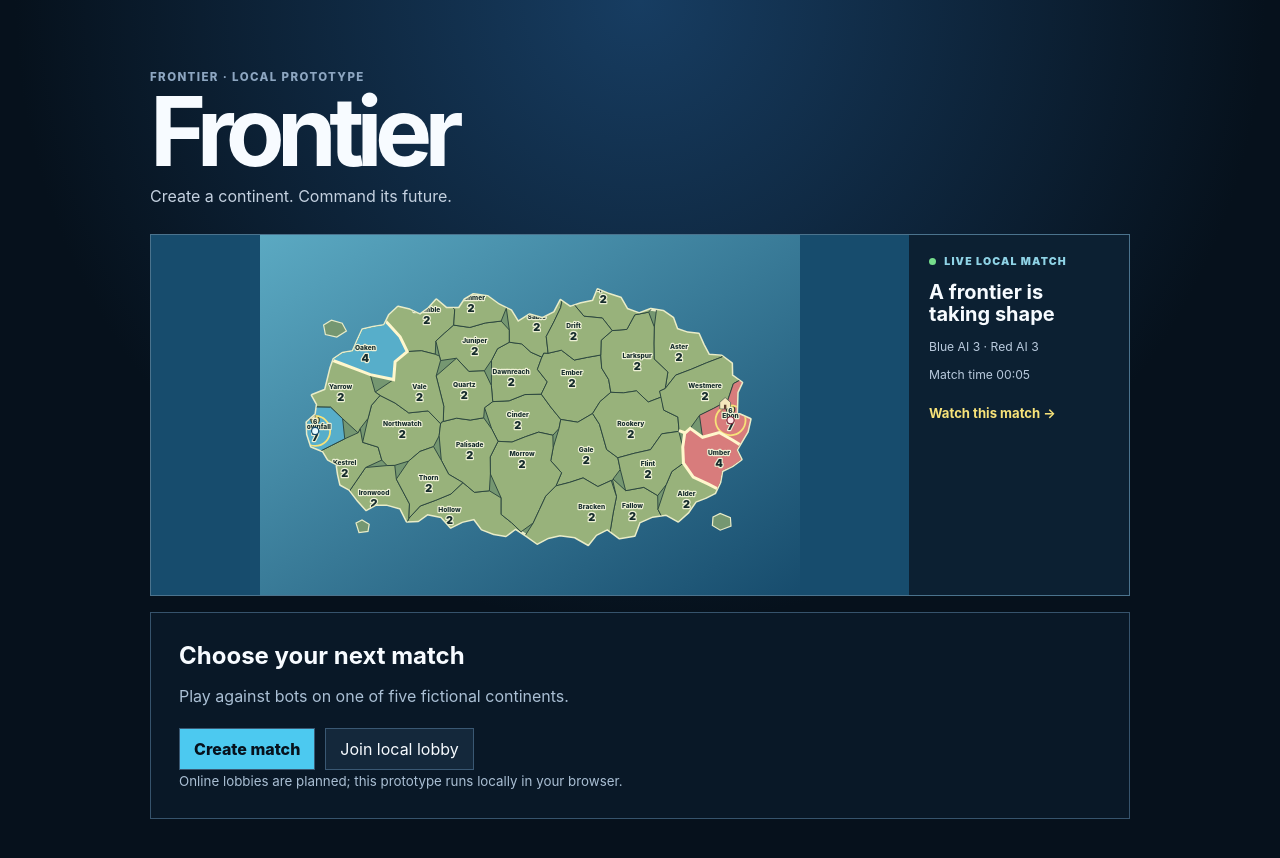
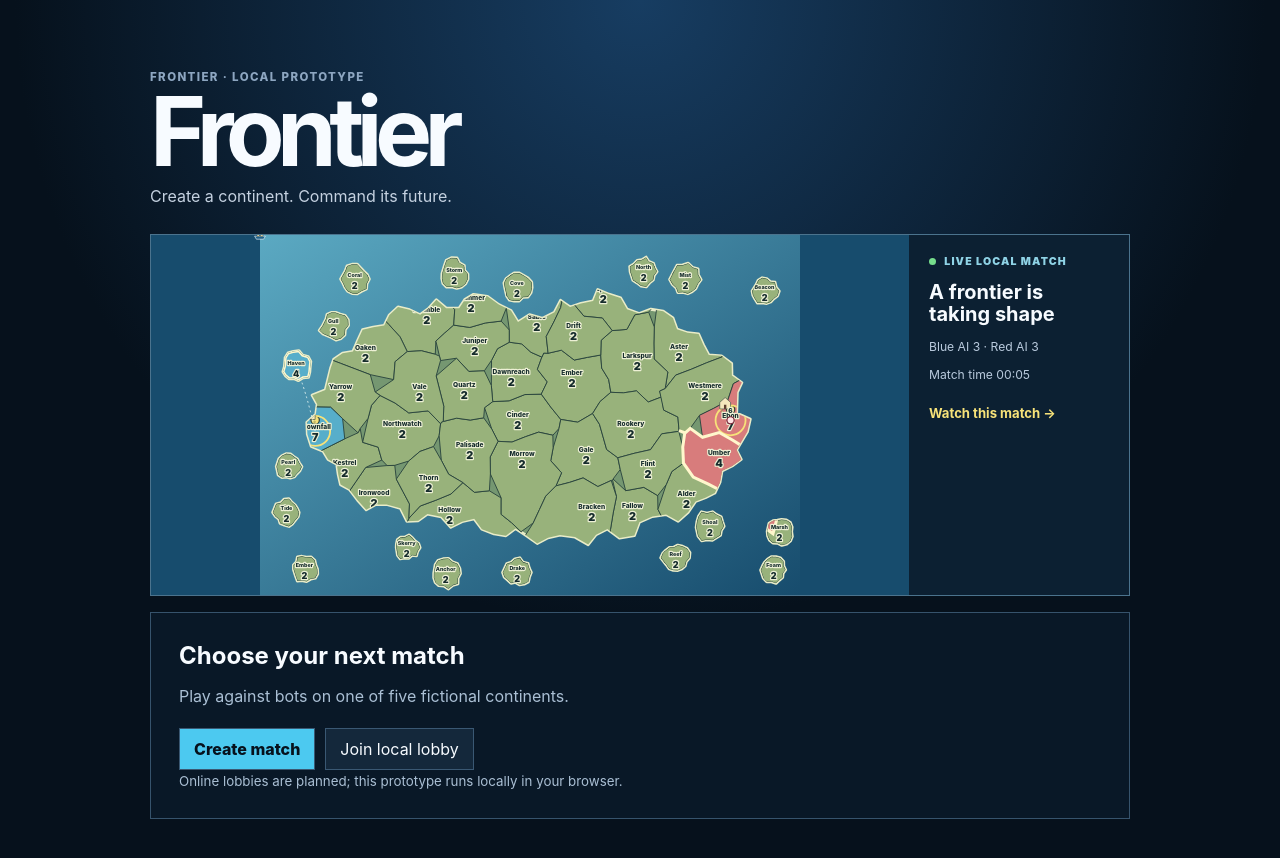
Before and after one commit to carlix-27/frontier, a React (Vite) app: page / in a window 1280 px wide. Shown: the top 858 px of the page. Built offline with nearby package versions, Linux system fonts and the light colour scheme.

Commit message:
feat: generate conquerable islands and maritime invasions
Closes #19

```diff
--- a/src/App.tsx
+++ b/src/App.tsx
@@ -10,7 +10,7 @@ type ActionMode = "expand" | "fortify" | "supply" | "trade";
 type GameSpeed = 1 | 2 | 4;
 
 const descriptions: Record<ActionMode, string> = {
-  expand: "Move half your force across a shared frontier.",
+  expand: "Move your chosen force across a shared frontier or marked sea route.",
   fortify: "Spend 2 units to increase a territory's defence.",
   supply: "Open a route between adjacent friendly territories for faster growth.",
   trade: "Connect two friendly ports. Every delivery brings population and trade credits.",
@@ -144,7 +144,7 @@ export default function App() {
     if (mode === "fortify") { submit({ type: "fortify", player: "human", territory: id }); return; }
     if (!selected) {
       if (game.territories[id].owner !== "human") { setHint("Choose one of your own regions as the origin."); return; }
-      setSelected(id); setAttackUnits(mode === "expand" ? defaultAttackForce(game.territories[id].units) : null); setHint(`Selected ${getTerritory(game.map, id).label}. ${mode === "trade" ? "Choose another friendly port." : mode === "expand" ? "Set your force, then choose a neighbouring region." : "Choose a neighbouring region."}`); return;
+      setSelected(id); setAttackUnits(mode === "expand" ? defaultAttackForce(game.territories[id].units) : null); setHint(`Selected ${getTerritory(game.map, id).label}. ${mode === "trade" ? "Choose another friendly port." : mode === "expand" ? "Set your force, then choose a neighboring province or linked island." : "Choose a neighboring region."}`); return;
     }
     if (mode === "expand") submit({ type: "expand", player: "human", from: selected, to: id, units: attackUnits ?? defaultAttackForce(game.territories[selected].units) });
     else if (mode === "supply") submit({ type: "supply", player: "human", from: selected, to: id });
--- a/src/bots/basicBot.ts
+++ b/src/bots/basicBot.ts
@@ -8,16 +8,19 @@ export function chooseBotCommand(state: GameState, difficulty: BotDifficulty, pl
   const owned = Object.entries(state.territories).filter(([, territory]) => territory.owner === player).map(([id]) => id);
   const attackMargin = difficulty === "easy" ? 5 : difficulty === "normal" ? 3 : 1;
   const supplyThreshold = difficulty === "easy" ? 10 : difficulty === "normal" ? 7 : 5;
-  const options = owned.flatMap((from) => getTerritory(state.map, from).neighbours.map((to) => ({ from, to, target: state.territories[to] })));
+  const options = owned.flatMap((from) => { const territory = getTerritory(state.map, from); return [...territory.neighbours, ...territory.seaNeighbours].map((to) => ({ from, to, target: state.territories[to] })); });
   const buildOrder: BuildingType[] = ["factory", "railway", "housing"];
   const construction = owned.flatMap((territory) => buildOrder.filter((building) => state.tradeCredits[player] >= BUILDING_COSTS[building] && !state.territories[territory].buildings.includes(building)).map((building) => ({ territory, building })))[0];
   if (construction) return { type: "build", player, territory: construction.territory, building: construction.building };
   const trade = owned.flatMap((from) => owned.filter((to) => to !== from).map((to) => ({ from, to }))).find(({ from, to }) => !state.tradeRoutes.some((route) => route.player === player && route.id === linkId(from, to)));
-  if (trade) return { type: "trade", player, from: trade.from, to: trade.to };
-  const winningAttack = options.filter(({ from, target }) => target.owner !== player && state.territories[from].units >= target.units + target.fortification * 2 + attackMargin).sort((left, right) => Number(right.target.owner !== null && right.target.owner !== player) - Number(left.target.owner !== null && left.target.owner !== player))[0];
+  if (trade && state.tradeRoutes.filter((route) => route.player === player).length < Math.max(1, Math.floor(owned.length / 4))) return { type: "trade", player, from: trade.from, to: trade.to };
+  const winningAttack = options.filter(({ from, target }) => target.owner !== player && Math.floor(state.territories[from].units / 2) >= target.units + target.fortification * 2 + attackMargin).sort((left, right) => {
+    const enemyPriority = Number(right.target.owner !== null) - Number(left.target.owner !== null);
+    return enemyPriority || Number(!!getTerritory(state.map, right.to).island) - Number(!!getTerritory(state.map, left.to).island);
+  })[0];
   if (winningAttack) return { type: "expand", player, from: winningAttack.from, to: winningAttack.to };
   const threatened = owned.find((id) => state.territories[id].fortification < 2 && state.territories[id].units >= 3 && getTerritory(state.map, id).neighbours.some((neighbour) => state.territories[neighbour].owner !== null && state.territories[neighbour].owner !== player));
   if (threatened) return { type: "fortify", player, territory: threatened };
-  const supply = options.find(({ from, to, target }) => target.owner === player && state.territories[from].units >= supplyThreshold && !state.suppliedLinks.includes(linkId(from, to)));
+  const supply = options.find(({ from, to, target }) => getTerritory(state.map, from).neighbours.includes(to) && target.owner === player && state.territories[from].units >= supplyThreshold && !state.suppliedLinks.includes(linkId(from, to)));
   return supply ? { type: "supply", player, from: supply.from, to: supply.to } : null;
 }
--- a/src/components/GameMap.tsx
+++ b/src/components/GameMap.tsx
@@ -42,8 +42,8 @@ export function GameMap({ game, speed, paused, selected, onTerritoryClick, onTer
     })}</g>
     <path d={game.map.landPath} className="land-bed" />
     <path d={game.map.landPath} className="land-outline" />
-    <g className="decorative-islands"><path d="M106,150 l13,-8 18,5 7,13 -16,10 -19,-4 Z" /><path d="M755,470 l12,-6 17,7 1,14 -18,7 -13,-8 Z" /><path d="M160,480 l10,-5 12,7 -2,12 -15,2 Z" /></g>
     <path className="river" d="M556,145 C535,200 570,238 531,284 C495,328 526,372 482,430" />
+    {selected && <g className="sea-attack-routes">{getTerritory(game.map, selected).seaNeighbours.map((id) => { const source = getTerritory(game.map, selected); const target = getTerritory(game.map, id); return <line key={id} x1={source.x} y1={source.y} x2={target.x} y2={target.y} />; })}</g>}
     <g clipPath="url(#land-clip)">
       {game.map.territories.map((territory) => {
         const state = game.territories[territory.id];
@@ -65,10 +65,14 @@ export function GameMap({ game, speed, paused, selected, onTerritoryClick, onTer
     })}</g>
     <g clipPath="url(#land-clip)" className="territory-label-layer">{game.map.territories.map((territory) => {
       const state = game.territories[territory.id];
-      return <g key={`label-${territory.id}`}><text x={territory.x} y={territory.y - 4} className="region-name">{territory.label}</text><text x={territory.x} y={territory.y + 16} className="region-units">{state.units}</text></g>;
+      return <g key={`label-${territory.id}`}><text x={territory.x} y={territory.y - 4} className={territory.island ? "region-name island-name" : "region-name"}>{territory.label}</text><text x={territory.x} y={territory.y + 16} className={territory.island ? "region-units island-units" : "region-units"}>{state.units}</text></g>;
     })}</g>
     {moving.map((event, index) => {
       const move = event.movement!; const from = getTerritory(game.map, move.from); const to = getTerritory(game.map, move.to);
+      if (move.bySea) {
+        const path = `M${from.x},${from.y} Q${(from.x + to.x) / 2},${(from.y + to.y) / 2 - 16} ${to.x},${to.y}`;
+        return <g key={`${event.tick}-${index}-${move.from}-${move.to}`} className="invasion-ship"><path d={path} className="invasion-wake"><animate attributeName="stroke-opacity" values="0;.8;0" dur={`${0.9 / speed}s`} fill="freeze" /></path><g><animateMotion path={path} dur={`${0.9 / speed}s`} fill="freeze" rotate="auto" /><path d="M-9,2 L9,2 L6,7 L-6,7 Z" className={`invasion-hull ${move.player}`} /><rect x="-5" y="-5" width="4" height="7" /><rect x="1" y="-5" width="4" height="7" /><animate attributeName="opacity" values="1;1;0" keyTimes="0;0.82;1" dur={`${0.9 / speed}s`} fill="freeze" /></g></g>;
+      }
       return <g key={`${event.tick}-${index}-${move.from}-${move.to}`}><circle className={`troop ${move.player}`} r="6" cx={from.x} cy={from.y}><animate attributeName="cx" from={from.x} to={to.x} dur={`${0.8 / speed}s`} fill="freeze" /><animate attributeName="cy" from={from.y} to={to.y} dur={`${0.8 / speed}s`} fill="freeze" /></circle><text className="troop-count" x={from.x} y={from.y - 12}>{move.units}</text></g>;
     })}
   </svg>;
--- a/src/engine/game.ts
+++ b/src/engine/game.ts
@@ -31,7 +31,8 @@ function isConnectedToCapital(state: GameState, territoryId: TerritoryId, player
     const current = queue.shift();
     if (!current) break;
     if (current === territoryId) return true;
-    for (const neighbour of getTerritory(state.map, current).neighbours) {
+    const definition = getTerritory(state.map, current);
+    for (const neighbour of [...definition.neighbours, ...definition.seaNeighbours]) {
       if (!visited.has(neighbour) && state.territories[neighbour].owner === player) { visited.add(neighbour); queue.push(neighbour); }
     }
   }
@@ -49,7 +50,7 @@ export function getPopulation(state: GameState, player: PlayerId): number {
 export function createInitialGame(maxTicks = 300, seed = 27, presetId = "crownlands"): GameState {
   const map = generateFrontierMap(seed, presetId);
   const territories = Object.fromEntries(map.territories.map((territory) => [territory.id, { owner: territory.capitalFor ?? null, units: territory.capitalFor ? 12 : 2, population: territory.capitalFor ? 220 : 40, fortification: territory.capitalFor ? 1 : 0, buildings: territory.capitalFor ? ["housing"] : [], upgrades: {} }])) as Record<TerritoryId, TerritoryState>;
-  return { tick: 0, maxTicks, map, territories, suppliedLinks: [], tradeRoutes: [], tradeCredits: { human: 0, bot: 0 }, events: [{ tick: 0, message: "Secure your capital, then claim the frontier." }], winner: null };
+  return { tick: 0, maxTicks, map, territories, suppliedLinks: [], tradeRoutes: [], invasions: [], tradeCredits: { human: 0, bot: 0 }, events: [{ tick: 0, message: "Secure your capital, then claim the frontier." }], winner: null };
 }
 
 export function applyCommand(state: GameState, command: GameCommand): CommandResult {
@@ -92,10 +93,13 @@ export function applyCommand(state: GameState, command: GameCommand): CommandRes
     if (state.tradeRoutes.some((route) => route.id === id && route.player === command.player)) return { ok: false, state, reason: "That trade route already exists." };
     return { ok: true, state: withEvent({ ...state, tradeRoutes: [...state.tradeRoutes, { id, from: command.from, to: command.to, player: command.player }] }, `${command.player} opened a maritime trade route.`) };
   }
-  if (!getTerritory(state.map, command.from).neighbours.includes(command.to)) return { ok: false, state, reason: "Those territories do not share a frontier." };
+  const origin = getTerritory(state.map, command.from);
+  const bySea = origin.seaNeighbours.includes(command.to);
+  if (!origin.neighbours.includes(command.to) && !bySea) return { ok: false, state, reason: "Those territories have no shared frontier or sea route." };
   const source = territories[command.from]; const target = territories[command.to];
   if (source.owner !== command.player) return { ok: false, state, reason: "Choose one of your territories first." };
   if (command.type === "supply") {
+    if (bySea) return { ok: false, state, reason: "Supply routes require a shared land frontier. Islands receive supplies by sea while connected to your capital." };
     if (target.owner !== command.player) return { ok: false, state, reason: "Supply routes connect friendly territories." };
     const route = linkId(command.from, command.to);
     if (state.suppliedLinks.includes(route)) return { ok: false, state, reason: "That supply route is already active." };
@@ -108,7 +112,11 @@ export function applyCommand(state: GameState, command: GameCommand): CommandRes
   if (!Number.isInteger(attackers) || attackers < 1 || attackers >= source.units) return { ok: false, state, reason: "Choose a whole number of units and leave at least one behind." };
   source.units -= attackers;
   const defence = target.units + target.fortification * 2;
-  const movement = { from: command.from, to: command.to, player: command.player, units: attackers };
+  const movement = { from: command.from, to: command.to, player: command.player, units: attackers, bySea };
+  if (bySea) {
+    const invasion = { from: command.from, to: command.to, player: command.player, units: attackers, arrivalTick: state.tick + 1 };
+    return { ok: true, state: withEvent({ ...state, territories, invasions: [...state.invasions, invasion] }, `${command.player} launched ${attackers} units by sea toward ${getTerritory(state.map, command.to).label}.`, movement) };
+  }
   if (attackers > defence) {
     const previousOwner = target.owner; target.owner = command.player; target.units = attackers - defence; target.population = Math.max(12, Math.floor(target.population * 0.78)); target.fortification = 0;
     const message = previousOwner ? `${command.player} captured ${getTerritory(state.map, command.to).label}.` : `${command.player} claimed ${getTerritory(state.map, command.to).label}.`;
@@ -133,6 +141,21 @@ export function advanceGame(state: GameState): GameState {
   if (next.tick % PRODUCTION_INTERVAL === 0) for (const route of next.tradeRoutes) {
     if (next.territories[route.from].owner === route.player && next.territories[route.to].owner === route.player) { next.territories[route.to].population += 2; next.tradeCredits[route.player] += 2; }
   }
+  const arrivals = next.invasions.filter((invasion) => invasion.arrivalTick <= next.tick);
+  next.invasions = next.invasions.filter((invasion) => invasion.arrivalTick > next.tick);
+  for (const invasion of arrivals) {
+    const target = next.territories[invasion.to];
+    if (target.owner === invasion.player) { target.units += invasion.units; next = withEvent(next, `${invasion.player} reinforced ${getTerritory(next.map, invasion.to).label} by sea.`); continue; }
+    const defence = target.units + target.fortification * 2;
+    if (invasion.units > defence) {
+      const previousOwner = target.owner;
+      target.owner = invasion.player; target.units = invasion.units - defence; target.population = Math.max(12, Math.floor(target.population * 0.78)); target.fortification = 0;
+      next = withEvent(next, `${invasion.player} landed and captured ${getTerritory(next.map, invasion.to).label}.`, undefined, { territory: invasion.to, from: invasion.from, player: invasion.player, previousOwner });
+    } else {
+      target.units = Math.max(1, defence - invasion.units);
+      next = withEvent(next, `${invasion.player}'s landing at ${getTerritory(next.map, invasion.to).label} was repelled.`);
+    }
+  }
   if (next.territories[capitalId(next, "human")].owner === "bot") return withEvent({ ...next, winner: "bot" }, "bot captured the enemy capital.");
   if (next.territories[capitalId(next, "bot")].owner === "human") return withEvent({ ...next, winner: "human" }, "human captured the enemy capital.");
   if (next.tick >= next.maxTicks) {
--- a/src/engine/map.ts
+++ b/src/engine/map.ts
@@ -4,12 +4,14 @@ import type { MapDefinition, PlayerId, TerritoryDefinition, TerritoryId } from "
 const MAP_WIDTH = 900;
 const MAP_HEIGHT = 600;
 const TERRITORY_COUNT = 32;
+const ISLAND_COUNT = 18;
 const MINIMUM_DISTANCE = 63;
 
 const coastline: Array<[number, number]> = [[105,360],[79,332],[93,299],[87,267],[121,238],[123,207],[155,194],[171,158],[207,151],[230,120],[267,133],[294,108],[332,122],[356,99],[398,116],[430,145],[471,139],[501,109],[535,114],[563,91],[601,105],[632,131],[672,127],[695,157],[731,165],[748,200],[786,214],[803,246],[783,275],[817,307],[795,341],[802,374],[770,393],[758,430],[726,444],[697,477],[654,469],[624,501],[579,490],[547,516],[500,500],[462,514],[426,489],[390,498],[357,473],[318,487],[279,465],[245,477],[211,449],[177,458],[149,424],[118,412],[128,382]];
 type Point = [number, number];
 
 const regionNames = ["Aster", "Bramble", "Cinder", "Dawnreach", "Ember", "Fallow", "Gale", "Hollow", "Ironwood", "Juniper", "Kestrel", "Larkspur", "Morrow", "Northwatch", "Oaken", "Palisade", "Quartz", "Rookery", "Sable", "Thorn", "Umber", "Vale", "Westmere", "Yarrow", "Zephyr", "Alder", "Bracken", "Crownfall", "Drift", "Ebon", "Flint", "Glimmer"];
+const islandNames = ["Skerry", "Haven", "Beacon", "Tide", "Shoal", "Cove", "Reef", "Marsh", "Gull", "Storm", "Coral", "Anchor", "Mist", "Pearl", "Drake", "Foam", "Ember", "North"];
 
 function random(seed: number): () => number {
   let value = seed >>> 0;
@@ -107,6 +109,40 @@ function placePoints(seed: number, coast: Point[]): Array<[number, number]> {
   return points;
 }
 
+function distanceToCoast(x: number, y: number, coast: Point[]): number {
+  let closest = Infinity;
+  for (let index = 0; index < coast.length; index += 1) {
+    const [ax, ay] = coast[index];
+    const [bx, by] = coast[(index + 1) % coast.length];
+    const lengthSquared = (bx - ax) ** 2 + (by - ay) ** 2;
+    const progress = Math.max(0, Math.min(1, ((x - ax) * (bx - ax) + (y - ay) * (by - ay)) / lengthSquared));
+    closest = Math.min(closest, Math.hypot(x - ax - progress * (bx - ax), y - ay - progress * (by - ay)));
+  }
+  return closest;
+}
+
+function placeIslands(seed: number, coast: Point[]): Array<{ x: number; y: number; path: string }> {
+  const next = random(seed ^ 0x51a7d);
+  const islands: Array<{ x: number; y: number; radius: number; path: string }> = [];
+  for (let attempt = 0; islands.length < ISLAND_COUNT && attempt < 30_000; attempt += 1) {
+    const radius = 21 + next() * 7;
+    const x = 34 + next() * (MAP_WIDTH - 68);
+    const y = 34 + next() * (MAP_HEIGHT - 68);
+    if (isOnLand(x, y, coast) || x < radius + 7 || x > MAP_WIDTH - radius - 7 || y < radius + 7 || y > MAP_HEIGHT - radius - 7) continue;
+    if (distanceToCoast(x, y, coast) < radius + 13) continue;
+    if (islands.some((island) => Math.hypot(island.x - x, island.y - y) < island.radius + radius + 12)) continue;
+    const corners = 9;
+    const vertices: Point[] = Array.from({ length: corners }, (_, index) => {
+      const angle = (index / corners) * Math.PI * 2;
+      const reach = radius * (0.82 + next() * 0.25);
+      return [x + Math.cos(angle) * reach, y + Math.sin(angle) * reach];
+    });
+    islands.push({ x, y, radius, path: roughPath(vertices, 3) });
+  }
+  if (islands.length < ISLAND_COUNT) throw new Error("Could not generate enough islands.");
+  return islands;
+}
+
 function findCapitalIndex(points: Array<[number, number]>, player: PlayerId): number {
   return points.reduce((best, point, index) => player === "human" ? (point[0] < points[best][0] ? index : best) : (point[0] > points[best][0] ? index : best), 0);
 }
@@ -114,6 +150,7 @@ function findCapitalIndex(points: Array<[number, number]>, player: PlayerId): nu
 export function generateFrontierMap(seed = 27, presetId = "crownlands"): MapDefinition {
   const coast = coastlineFor(presetId);
   const points = placePoints(seed, coast);
+  const islands = placeIslands(seed, coast);
   const delaunay = Delaunay.from(points);
   const voronoi = delaunay.voronoi([45, 55, MAP_WIDTH - 45, MAP_HEIGHT - 55]);
   const humanCapital = findCapitalIndex(points, "human");
@@ -127,9 +164,32 @@ export function generateFrontierMap(seed = 27, presetId = "crownlands"): MapDefi
     // The edge key keeps both sides of a shared border exactly identical.
     path: roughPath(Array.from(voronoi.cellPolygon(index) ?? []) as Point[], 11),
     neighbours: Array.from(delaunay.neighbors(index)).map((neighbour) => `region-${neighbour + 1}`),
+    seaNeighbours: [],
     capitalFor: index === humanCapital ? "human" : index === botCapital ? "bot" : undefined,
   }));
-  return { id: `${presetId}-${seed}`, seed, landPath: roughPath(coast, 10), territories };
+  const islandTerritories: TerritoryDefinition[] = islands.map((island, index) => ({
+    id: `island-${index + 1}`,
+    label: islandNames[index] ?? `Isle ${index + 1}`,
+    x: island.x,
+    y: island.y,
+    path: island.path,
+    neighbours: [],
+    seaNeighbours: [],
+    island: true,
+  }));
+  for (const island of islandTerritories) {
+    const nearestMainland = [...territories].sort((first, second) => Math.hypot(first.x - island.x, first.y - island.y) - Math.hypot(second.x - island.x, second.y - island.y)).slice(0, 2);
+    for (const mainland of nearestMainland) {
+      island.seaNeighbours.push(mainland.id);
+      mainland.seaNeighbours.push(island.id);
+    }
+    const nextIsland = [...islandTerritories].filter((other) => other !== island).sort((first, second) => Math.hypot(first.x - island.x, first.y - island.y) - Math.hypot(second.x - island.x, second.y - island.y))[0];
+    if (nextIsland && Math.hypot(nextIsland.x - island.x, nextIsland.y - island.y) < 155) {
+      if (!island.seaNeighbours.includes(nextIsland.id)) island.seaNeighbours.push(nextIsland.id);
+      if (!nextIsland.seaNeighbours.includes(island.id)) nextIsland.seaNeighbours.push(island.id);
+    }
+  }
+  return { id: `${presetId}-${seed}`, seed, landPath: `${roughPath(coast, 10)} ${islands.map((island) => island.path).join(" ")}`, territories: [...territories, ...islandTerritories] };
 }
 
 export function getTerritory(map: MapDefinition, id: TerritoryId): TerritoryDefinition {
```
Also changed, not shown: src/animations.css (+9 -0 lines), src/engine/types.ts (+12 -0 lines), 2 other files (tests, documents, lock files or other folders).
